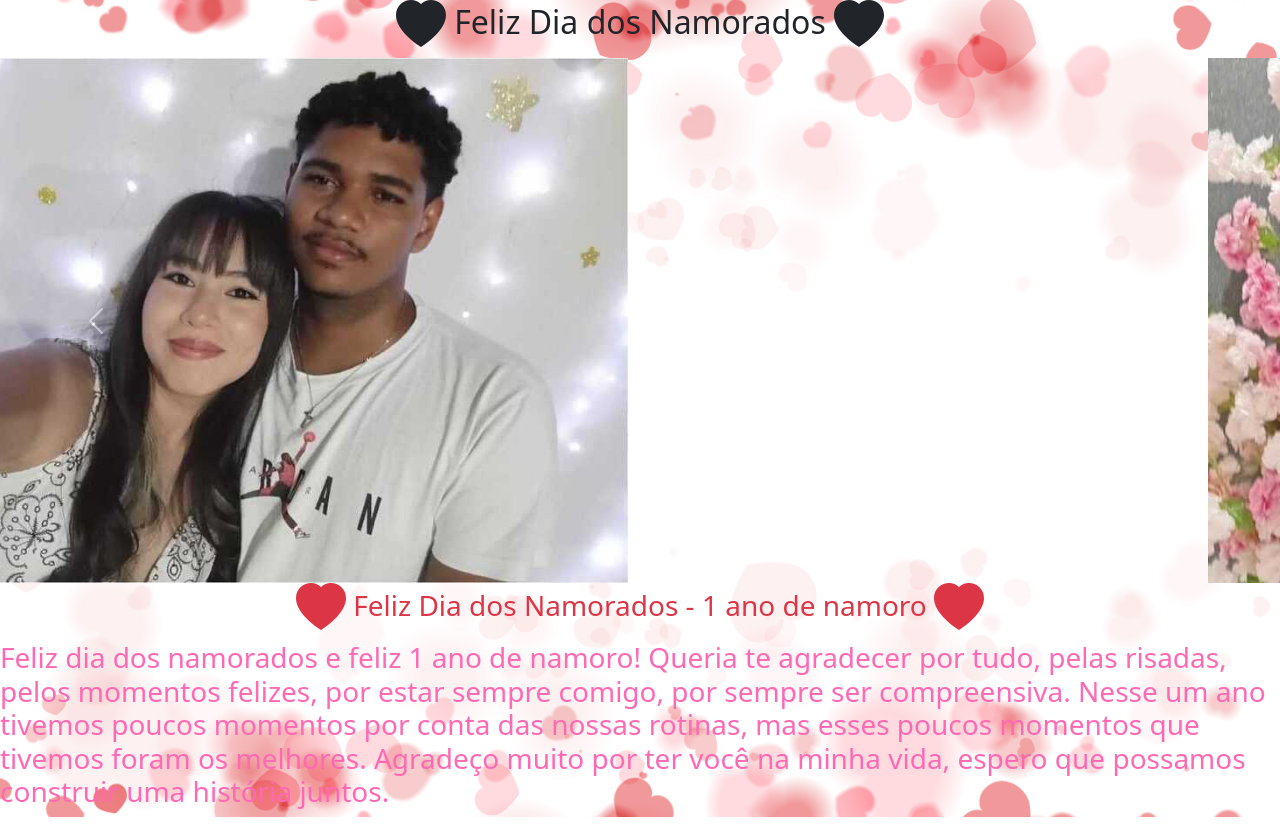
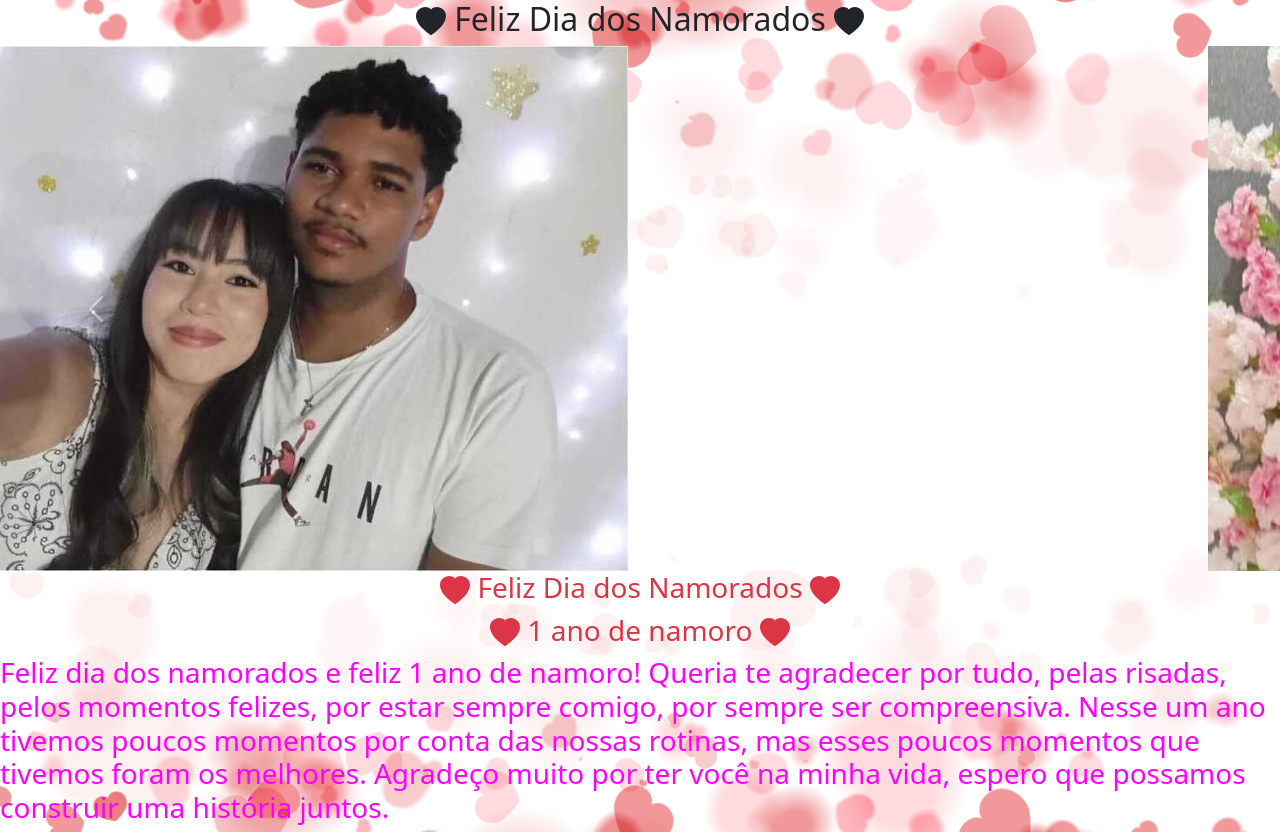
Before and after one commit to JoaoClaudio7/site, a plain HTML site: page index.html in a window 1280 px wide. Drawn offline with nearby package versions, Linux system fonts and the light colour scheme.

Commit message:
Ajuste final

```diff
--- a/index.html
+++ b/index.html
@@ -45,11 +45,11 @@
 <body>
 
   <h2 class="text-center text-dark text-justify ">
-    <svg xmlns="http://www.w3.org/2000/svg" width="50" height="50" fill="currentColor" class="bi bi-heart-fill" viewBox="0 0 16 16">
+    <svg xmlns="http://www.w3.org/2000/svg" width="30" height="30" fill="currentColor" class="bi bi-heart-fill" viewBox="0 0 16 16">
       <path fill-rule="evenodd" d="M8 1.314C12.438-3.248 23.534 4.735 8 15-7.534 4.736 3.562-3.248 8 1.314" />
     </svg>
     Feliz Dia dos Namorados
-    <svg xmlns="http://www.w3.org/2000/svg" width="50" height="50" fill="currentColor" class="bi bi-heart-fill" viewBox="0 0 16 16">
+    <svg xmlns="http://www.w3.org/2000/svg" width="30" height="30" fill="currentColor" class="bi bi-heart-fill" viewBox="0 0 16 16">
       <path fill-rule="evenodd" d="M8 1.314C12.438-3.248 23.534 4.735 8 15-7.534 4.736 3.562-3.248 8 1.314" />
     </svg>
   </h2>
@@ -65,7 +65,7 @@
           <img src="fotos/foto2.jpg" class="d-block w-100 img-fluid" alt="foto2">
         </div>
         <div class="carousel-item">
-          <img src="fotos/foto3.jpg" class="d-block w-100 img-fluid" alt="foto3">
+          <img src="fotos/foto4.jpg" class="d-block w-100 img-fluid" alt="foto3">
         </div>
       </div>
       <button class="carousel-control-prev" type="button" data-bs-target="#carouselExampleAutoplaying" data-bs-slide="prev">
@@ -81,17 +81,29 @@
 
 
   <h3 class="text-center text-danger text-justify ">
-    <svg xmlns="http://www.w3.org/2000/svg" width="50" height="50" fill="currentColor" class="bi bi-heart-fill" viewBox="0 0 16 16">
+    <svg xmlns="http://www.w3.org/2000/svg" width="30" height="30" fill="currentColor" class="bi bi-heart-fill" viewBox="0 0 16 16">
       <path fill-rule="evenodd" d="M8 1.314C12.438-3.248 23.534 4.735 8 15-7.534 4.736 3.562-3.248 8 1.314" />
     </svg>
-    Feliz Dia dos Namorados - 1 ano de namoro
-    <svg xmlns="http://www.w3.org/2000/svg" width="50" height="50" fill="currentColor" class="bi bi-heart-fill" viewBox="0 0 16 16">
+    Feliz Dia dos Namorados
+    <svg xmlns="http://www.w3.org/2000/svg" width="30" height="30" fill="currentColor" class="bi bi-heart-fill" viewBox="0 0 16 16">
       <path fill-rule="evenodd" d="M8 1.314C12.438-3.248 23.534 4.735 8 15-7.534 4.736 3.562-3.248 8 1.314" />
     </svg>
+
+  </h3>
+
+  <h3 class="text-center text-danger text-justify ">
+    <svg xmlns="http://www.w3.org/2000/svg" width="30" height="30" fill="currentColor" class="bi bi-heart-fill" viewBox="0 0 16 16">
+      <path fill-rule="evenodd" d="M8 1.314C12.438-3.248 23.534 4.735 8 15-7.534 4.736 3.562-3.248 8 1.314" />
+    </svg>
+      1 ano de namoro
+    <svg xmlns="http://www.w3.org/2000/svg" width="30" height="30" fill="currentColor" class="bi bi-heart-fill" viewBox="0 0 16 16">
+      <path fill-rule="evenodd" d="M8 1.314C12.438-3.248 23.534 4.735 8 15-7.534 4.736 3.562-3.248 8 1.314" />
+    </svg>
+
   </h3>
 
 
-  <h3 class=" text-justify text-center text-md-start" style="color: hotpink;">
+  <h3 class=" text-justify text-center text-md-start" style="color: magenta;">
     Feliz dia dos namorados e feliz 1 ano de namoro! Queria te agradecer por tudo, pelas risadas,
     pelos momentos felizes, por estar sempre comigo, por sempre ser compreensiva.
     Nesse um ano tivemos poucos momentos por conta das nossas rotinas, mas esses poucos momentos que tivemos
```
Also changed, not shown: fotos/foto4.jpg (added).
